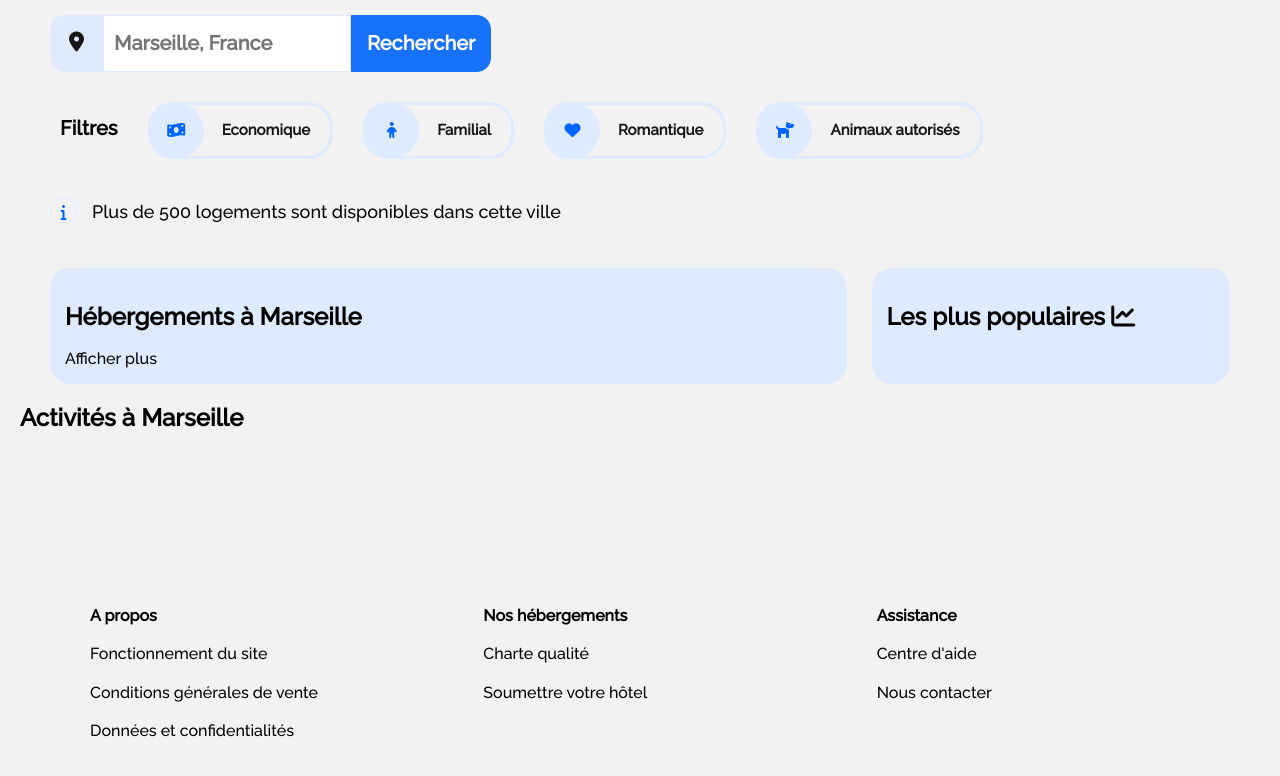
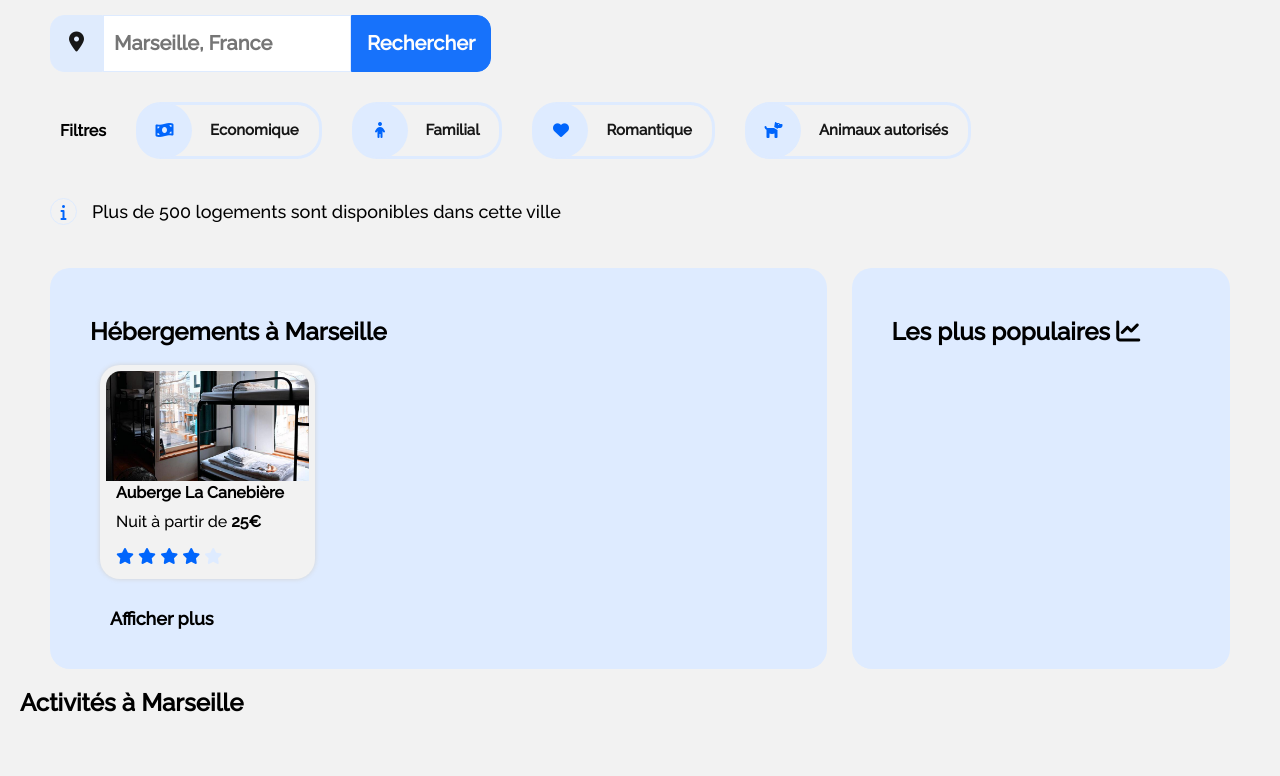
Before and after one commit to SylvainPeter/Booki, a plain HTML site: page index.html in a window 1280 px wide. Shown: the part 260-1036 px from the top of the page. Drawn offline with Linux system fonts and the light colour scheme.

Commit message:
Ajoute la première card

```diff
--- a/css/style.css
+++ b/css/style.css
@@ -35,7 +35,8 @@ a:hover {
     opacity: 0.7;
 }
 
-h1, h2 {
+h1,
+h2 {
     font-size: 24px;
 }
 
@@ -111,13 +112,14 @@ nav>img {
 
 .header_filters {
     display: flex;
+    align-items: baseline;
     flex-wrap: wrap;
     gap: 30px;
 }
 
 .header_filters>h1 {
     margin: 15px 0px 0px 10px;
-    font-size: 20px;
+    font-size: 16px;
 }
 
 .filter {
@@ -177,19 +179,72 @@ nav>img {
     gap: 25px;
 }
 
-.hotels_section .hotels_list {
+
+.hotels_results {
     flex-basis: 70%;
     justify-content: space-around;
-    padding: 15px;
+    padding: 30px 40px 40px 40px;
     background-color: var(--secondary-color);
     border-radius: 20px;
+}
+
+.hotels_results>a {
+    padding: 20px;
+    font-size: 18px;
+    font-weight: bold;
+}
+
+.hotels_lists {
+    display: flex;
+    flex-wrap: wrap;
+    justify-content: space-between;
+    margin: 10px;
+    gap: 20px;
+    margin-bottom: 30px;
+}
+
+/* CITY APARTMENT CARD */
+.hotel_card {
+    flex-basis: 30%;
+    max-height: 100%;
+    max-width: 100%;
+    padding: 6px;
+    background-color: var(--background-color);
+    border-radius: 20px;
+    box-shadow: 0 0 5px lightgrey;
+}
+
+.hotel_card>img {
+    width: 100%;
+    min-width: 180px;
+    height: 110px;
+    border-radius: 15px 15px 0px 0px;
+    object-fit: cover;
+}
+
+.hotel_card>h3,
+.hotel_card>p {
+    margin: 3px 0px 0px 10px;
+    font-size: 16px;
+}
+
+.hotel_card .stars {
+    margin-top: 15px;
+}
+
+.star_color1 {
+    color: var(--primary-color);
+}
+
+.star_color2 {
+    color: var(--secondary-color);
 }
 
 /* Les plus populaires */
 
 aside {
     flex-basis: 30%;
-    padding: 15px;
+    padding: 30px 40px 40px 40px;
     background-color: var(--secondary-color);
     border-radius: 20px;
 }
--- a/index.html
+++ b/index.html
@@ -26,7 +26,7 @@
         <div class="search-form">
             <i class="fas fa-map-marker-alt"></i>
             <input type="text" placeholder="Marseille, France">
-            <button>
+            <button type="submit">
                 <span class="search-text">Rechercher</span>
             </button>
         </div>
@@ -60,16 +60,32 @@
     <main>
         <!-- Hébergements à Marseille -->
         <section class="hotels_section">
-            <div class="hotels_list">
+            <div class="hotels_results">
                 <h2>Hébergements à Marseille</h2>
+                <div class="hotels_lists">
+
+                    <a href="#" class="hotel_card">
+                        <img src="images/hebergements/4_small/marcus-loke-WQJvWU_HZFo-unsplash.jpg" alt="canebiere">
+                        <h3><strong>Auberge La Canebière</strong></h3>
+                        <p>Nuit à partir de <strong>25€</strong></p>
+                        <p>
+                            <i class="fas fa-star star_color1"></i>
+                            <i class="fas fa-star star_color1"></i>
+                            <i class="fas fa-star star_color1"></i>
+                            <i class="fas fa-star star_color1"></i>
+                            <i class="fas fa-star star_color2"></i>
+                        </p>
+                    </a>
+
+                </div>
                 <a href="#">Afficher plus</a>
             </div>
             <!-- Les plus populaires -->
-                <aside>
-                    <h2>Les plus populaires
-                        <i class="fas fa-chart-line"></i>
-                    </h2>
-                </aside>
+            <aside>
+                <h2>Les plus populaires
+                    <i class="fas fa-chart-line"></i>
+                </h2>
+            </aside>
         </section>
         <!-- Activités à Marseille -->
         <section class="activities_section">
```
